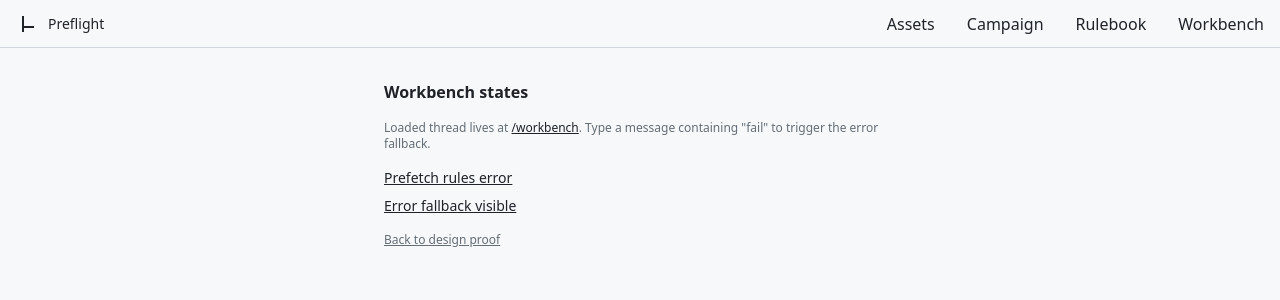
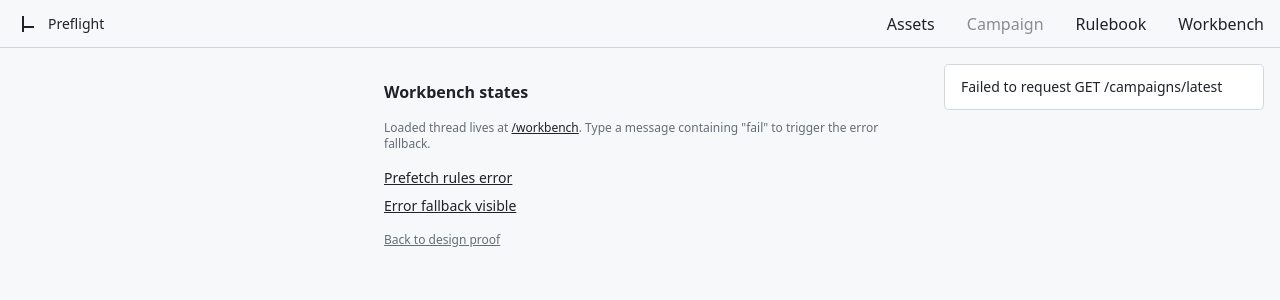
Before and after one commit to sahil-ladhania/preflight, a React (Vite) app in the folder apps/preflight-web/: page /design-proof/workbench in a window 1280 px wide. Shown: the top 300 px of the page. Built offline with nearby package versions, Linux system fonts and the light colour scheme; no server answers.

Commit message:
feat: implement shell & campaign entry in frontend

```diff
--- a/apps/preflight-web/src/features/shell/TopBar.tsx
+++ b/apps/preflight-web/src/features/shell/TopBar.tsx
@@ -6,8 +6,8 @@
 import type { ReactElement } from "react";
 import { Link, NavLink, useLocation } from "react-router-dom";
 
-import { CAMPAIGN_ID } from "@/fixtures/campaign";
-
+import { useCampaignNavTarget } from "@/features/shell/useCampaignNavTarget";
+import type { CampaignNavLinkProps } from "@/features/shell/types";
 import { cn } from "@/lib/utils";
 
 function LogoMark(): ReactElement {
@@ -34,9 +34,35 @@ function navLinkClass(isActive: boolean): string {
   );
 }
 
+function CampaignNavLink({
+  campaignHref,
+  disabled,
+  isActive,
+}: CampaignNavLinkProps): ReactElement {
+  const className = navLinkClass(isActive);
+
+  if (campaignHref === null || disabled) {
+    return (
+      <span
+        className={cn(className, "cursor-not-allowed opacity-50")}
+        aria-disabled="true"
+      >
+        Campaign
+      </span>
+    );
+  }
+
+  return (
+    <Link to={campaignHref} className={className}>
+      Campaign
+    </Link>
+  );
+}
+
 export function TopBar(): ReactElement {
   const location = useLocation();
   const campaignActive = location.pathname.startsWith("/campaign/");
+  const { campaignHref, disabled } = useCampaignNavTarget();
 
   return (
     <header className="flex h-12 shrink-0 items-center justify-between border-b border-border bg-canvas-subtle px-4">
@@ -56,9 +82,11 @@ export function TopBar(): ReactElement {
         >
           Assets
         </NavLink>
-        <Link to={`/campaign/${CAMPAIGN_ID}`} className={navLinkClass(campaignActive)}>
-          Campaign
-        </Link>
+        <CampaignNavLink
+          campaignHref={campaignHref}
+          disabled={disabled}
+          isActive={campaignActive}
+        />
         <NavLink
           to="/rulebook"
           end
--- /dev/null
+++ b/apps/preflight-web/src/features/shell/useCampaignNavTarget.ts
@@ -0,0 +1,55 @@
+/**
+ * useCampaignNavTarget — resolve Campaign nav href on mount.
+ * Why: TopBar must not use fixture CAMPAIGN_ID (15 §4.8).
+ */
+
+import { useEffect, useState } from "react";
+
+import { resolveCampaignNavService } from "@/features/shell/campaign-nav.service";
+import type { CampaignNavTarget } from "@/features/shell/types";
+import { useToastContext } from "@/features/shell/ToastHost";
+import { ApiClientError } from "@/lib/api";
+
+export function useCampaignNavTarget(): CampaignNavTarget {
+  const { enqueue } = useToastContext();
+  const [campaignHref, setCampaignHref] = useState<string | null>(null);
+  const [disabled, setDisabled] = useState<boolean>(false);
+
+  useEffect(() => {
+    const controller = new AbortController();
+
+    const resolve = async (): Promise<void> => {
+      try {
+        const id = await resolveCampaignNavService(controller.signal);
+        if (controller.signal.aborted) {
+          return;
+        }
+        setCampaignHref(`/campaign/${id}`);
+        setDisabled(false);
+      } catch (error: unknown) {
+        if (controller.signal.aborted) {
+          return;
+        }
+        if (error instanceof ApiClientError && error.kind === "abort") {
+          return;
+        }
+        setDisabled(true);
+        if (error instanceof ApiClientError) {
+          enqueue(error.apiError ?? error.message);
+          return;
+        }
+        if (error instanceof Error) {
+          enqueue(error.message);
+        }
+      }
+    };
+
+    void resolve();
+
+    return () => {
+      controller.abort();
+    };
+  }, [enqueue]);
+
+  return { campaignHref, disabled };
+}
```
Also changed, not shown: apps/preflight-web/src/features/shell/types.ts (+11 -0 lines).
